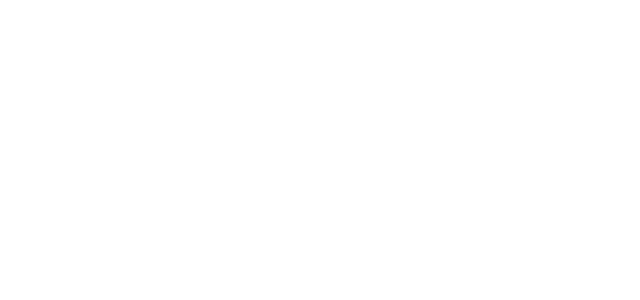
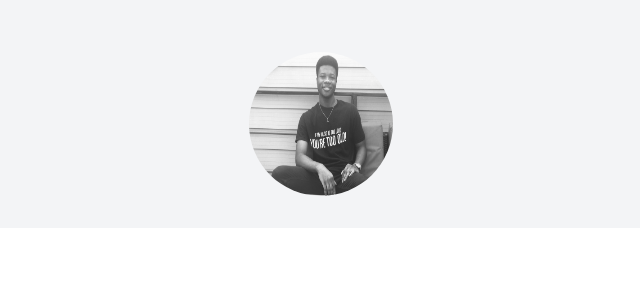
Before and after one commit to JaySwithin/links-in-bio, a React (Create React App) app: page / in a window 1280 px wide. Shown: the top 300 px of the page, without its empty margins (319-959 px from the left). Built offline with nearby package versions, Linux system fonts and the light colour scheme; the HTML template or start-up script is replaced by a standard one.

Commit message:
Changed a little something

```diff
--- a/public/index.html
+++ b/public/index.html
@@ -24,7 +24,7 @@
       work correctly both with client-side routing and a non-root public URL.
       Learn how to configure a non-root public URL by running `npm run build`.
     -->
-    <title>React App</title>
+    <title>Links In Bio</title>
   </head>
   <body>
     <noscript>You need to enable JavaScript to run this app.</noscript>
--- a/src/App.js
+++ b/src/App.js
@@ -1,8 +1,13 @@
+import Home from "./Home";
+
 function App() {
   return (
-    <div className="App">
+    <div className="bg-gray-100">
+      <div className="App">
+        <Home />
+      </div>
+    </div>
 
-    </div>
   );
 }
 
--- /dev/null
+++ b/src/Home.js
@@ -0,0 +1,13 @@
+import React from 'react'
+
+export default function Home() {
+	return (
+		<div className="">
+			<div className="p-8">
+				<div className="mt-5">
+					<img className="w-36 h-36 rounded-full mx-auto" src="swithin.jpeg" alt="" width="384" height="512" />
+				</div>
+			</div>
+		</div>
+	)
+}
```
Also changed, not shown: public/swithin.jpeg (added).
